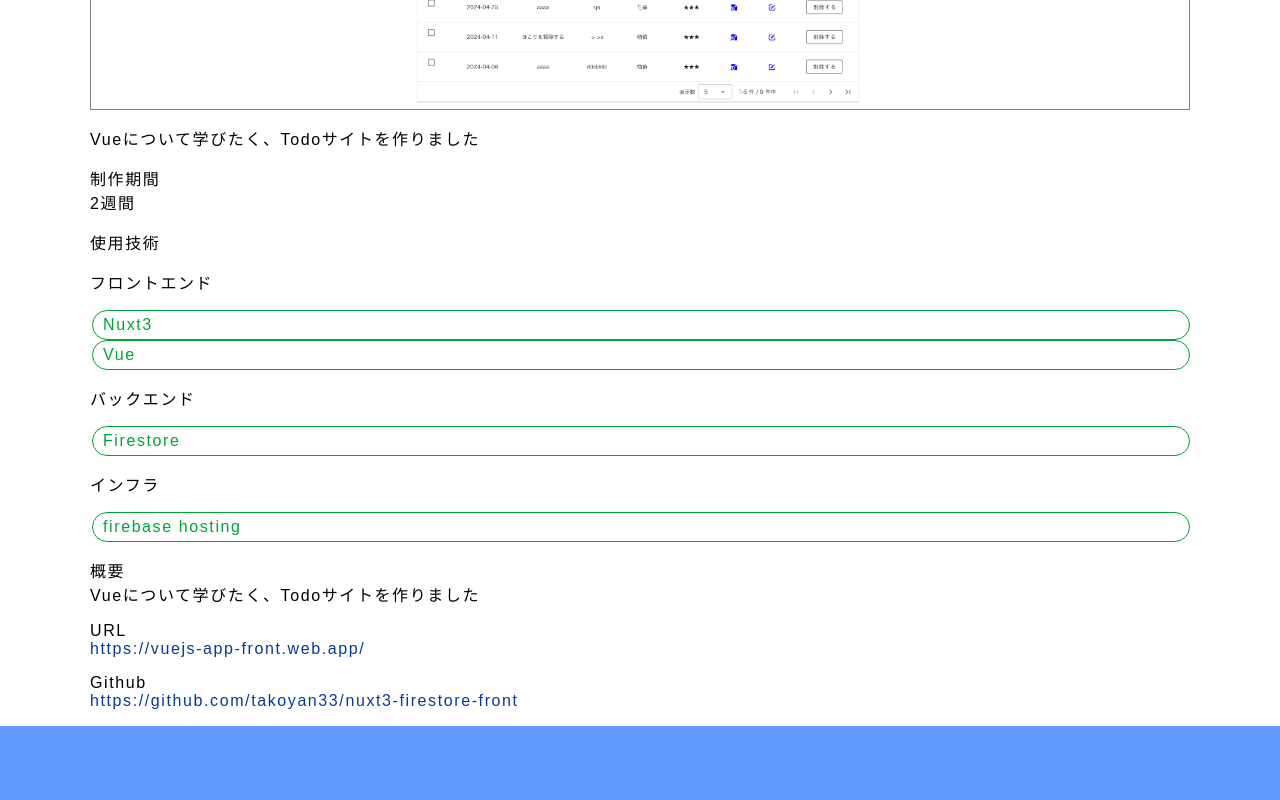
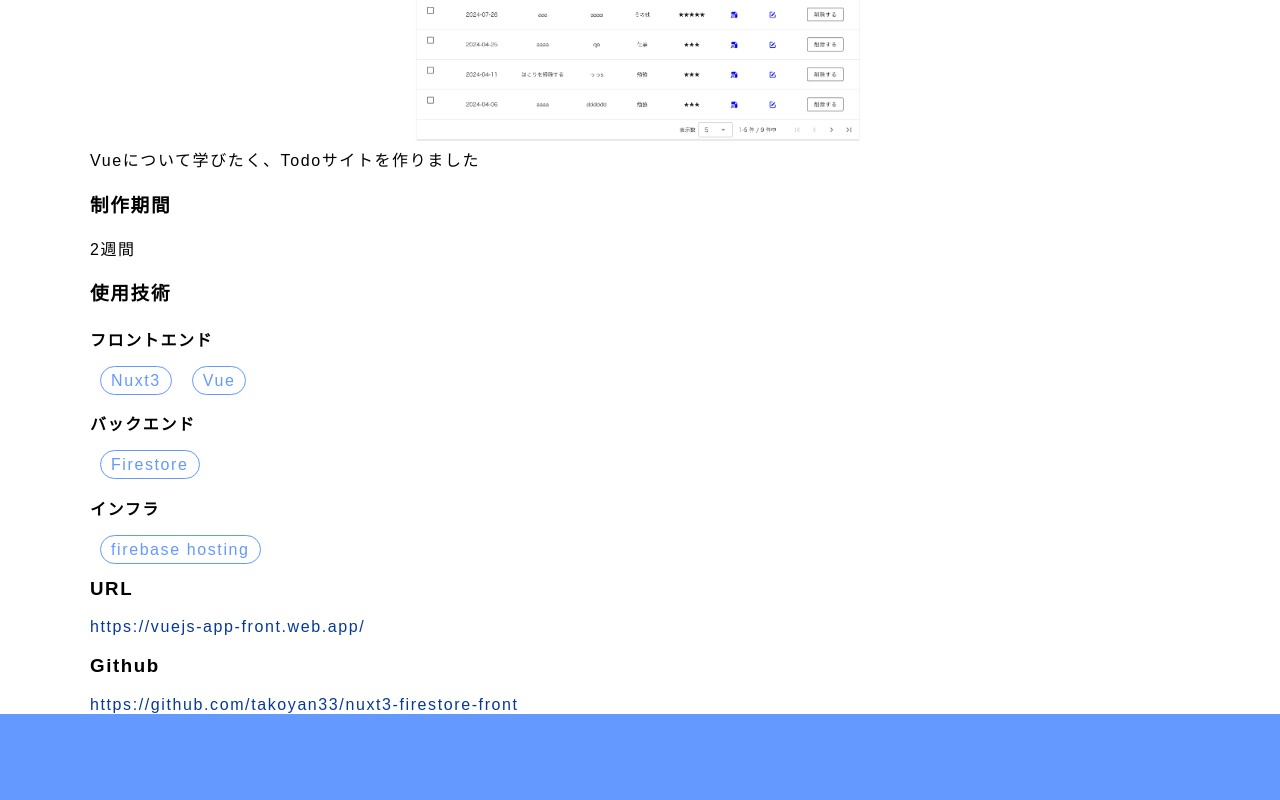
Before and after one commit to takoyan33/nextjs-portfolio, a Next.js app: page /portfolios/1 in a window 1280 px wide. Shown: the part 1540-2340 px from the top of the page. Built offline with nearby package versions, Linux system fonts and the light colour scheme.

Commit message:
fix idページの追加

```diff
--- a/components/Components/ui/PortfolioItem.tsx
+++ b/components/Components/ui/PortfolioItem.tsx
@@ -1,7 +1,5 @@
 import Image from 'next/image'
-import usePortfolioModal from '../parts/usePortfolioModal'
 import Link from 'next/link'
-import { Button } from '@mui/material'
 
 export default function PortfolioItem({
   portfolio_id,
--- a/css/styles.css
+++ b/css/styles.css
@@ -624,7 +624,6 @@ dl dd h2 {
   opacity: 0.7;
 }
 
-
 @media screen and (max-width: 580px) {
   .main__btn {
     padding: 10px 0px;
--- a/pages/portfolios/[id].tsx
+++ b/pages/portfolios/[id].tsx
@@ -7,7 +7,7 @@ import { PORTFOLIO_LIST } from '../../components/Components/data/data'
 
 const Post = () => {
   const router = useRouter()
-  const { id } = router.query
+  const { id }: any = router.query
 
   // const matchPortfolio = PORTFOLIO_LIST.find((portfolioItem) => portfolioItem.id === id)
   return (
@@ -28,10 +28,17 @@ const Post = () => {
               className='portfolioDetail__element__img'
               alt='ポートフォリオ画像'
             />
-
-            <h2 className='portfolioDetail__element__title'>
-              {PORTFOLIO_LIST[id - 1] && PORTFOLIO_LIST[id - 1].name}
-            </h2>
+            <div className='portfolioDetail__element__text'>
+              <h2 className='portfolioDetail__element__title'>
+                {PORTFOLIO_LIST[id - 1] && PORTFOLIO_LIST[id - 1].name}
+              </h2>
+              {PORTFOLIO_LIST[id - 1] &&
+                PORTFOLIO_LIST[id - 1].front_skill.map((skill, index) => (
+                  <li className='portfolioDetail__element__tag' key={index}>
+                    {skill}
+                  </li>
+                ))}
+            </div>
             <h3 className='portfolioDetail__element__subtitle'>About</h3>
             <img
               src={PORTFOLIO_LIST[id - 1] && PORTFOLIO_LIST[id - 1].topImg}
@@ -56,47 +63,40 @@ const Post = () => {
               className='portfolioDetail__element__img'
               alt='ポートフォリオ画像'
             />
-            <p className='portfolioDetail__element__text'>
+            <div className='portfolioDetail__element__text'>
               {PORTFOLIO_LIST[id - 1] && PORTFOLIO_LIST[id - 1].appeal}
-            </p>
+            </div>
 
-            <p className='portfolioDetail__element__text'>
-              制作期間<br></br>
+            <div className='portfolioDetail__element__text'>
+              <h3 className='portfolioDetail__element__subtitle'>制作期間</h3>
               {PORTFOLIO_LIST[id - 1] && PORTFOLIO_LIST[id - 1].time}
-            </p>
+            </div>
             <div className='portfolioDetail__element__text'>
-              使用技術<br></br>
-              <p>フロントエンド</p>
+              <h3 className='portfolioDetail__element__subtitle'>使用技術</h3>
+              <h4>フロントエンド</h4>
               {PORTFOLIO_LIST[id - 1] &&
                 PORTFOLIO_LIST[id - 1].front_skill.map((skill, index) => (
-                  <li className={PORTFOLIO_LIST[id - 1].color} key={index}>
+                  <li className='portfolioDetail__element__tag' key={index}>
                     {skill}
                   </li>
                 ))}
-              <p>バックエンド</p>
+              <h4>バックエンド</h4>
               {PORTFOLIO_LIST[id - 1] &&
                 PORTFOLIO_LIST[id - 1].back_skill.map((skill, index) => (
-                  <li className={PORTFOLIO_LIST[id - 1].color} key={index}>
+                  <li className='portfolioDetail__element__tag' key={index}>
                     {skill}
                   </li>
                 ))}
-              <p>インフラ</p>
+              <h4>インフラ</h4>
               {PORTFOLIO_LIST[id - 1] &&
                 PORTFOLIO_LIST[id - 1].infra_skill.map((skill, index) => (
-                  <li
-                    className={PORTFOLIO_LIST[id - 1] && PORTFOLIO_LIST[id - 1].color}
-                    key={index}
-                  >
+                  <li className='portfolioDetail__element__tag' key={index}>
                     {skill}
                   </li>
                 ))}
             </div>
-            <p className='portfolioDetail__element__text'>
-              概要<br></br>
-              {PORTFOLIO_LIST[id - 1] && PORTFOLIO_LIST[id - 1].about}
-            </p>
-            <p className='portfolioDetail__element__text'>
-              URL
+            <div className='portfolioDetail__element__text'>
+              <h3 className='portfolioDetail__element__subtitle'>URL</h3>
               <a
                 href={PORTFOLIO_LIST[id - 1] && PORTFOLIO_LIST[id - 1].url}
                 className='portfolioDetail__element__link'
@@ -104,9 +104,9 @@ const Post = () => {
               >
                 {PORTFOLIO_LIST[id - 1] && PORTFOLIO_LIST[id - 1].url}
               </a>
-            </p>
-            <p className='portfolioDetail__element__text'>
-              Github
+            </div>
+            <div className='portfolioDetail__element__text'>
+              <h3 className='portfolioDetail__element__subtitle'>Github</h3>
               <a
                 href={PORTFOLIO_LIST[id - 1] && PORTFOLIO_LIST[id - 1].github}
                 className='portfolioDetail__element__link'
@@ -114,7 +114,7 @@ const Post = () => {
               >
                 {PORTFOLIO_LIST[id - 1] && PORTFOLIO_LIST[id - 1].github}
               </a>
-            </p>
+            </div>
           </section>
         </div>
       </nav>
--- a/styles/styles.css
+++ b/styles/styles.css
@@ -697,7 +697,6 @@ dl dd h2 {
   height: 300px;
   -o-object-fit: contain;
      object-fit: contain;
-  border: 1px solid gray;
 }
 .portfolioDetail__element__title {
   text-align: left;
@@ -707,6 +706,14 @@ dl dd h2 {
 }
 .portfolioDetail__element__text {
   text-align: left;
+}
+.portfolioDetail__element__tag {
+  border: 1px solid #6499ff;
+  color: #6499ff;
+  border-radius: 20px;
+  display: inline;
+  padding: 5px 10px;
+  margin: 0px 10px;
 }
 .portfolioDetail__element__link {
   color: #063997;
--- a/styles/styles.scss
+++ b/styles/styles.scss
@@ -849,7 +849,6 @@ dl {
       width: 100%;
       height: 300px;
       object-fit: contain;
-      border: 1px solid gray;
     }
     &__title {
       text-align: left;
@@ -859,6 +858,14 @@ dl {
     }
     &__text {
       text-align: left;
+    }
+    &__tag {
+      border: 1px solid $main-color;
+      color: $main-color;
+      border-radius: 20px;
+      display: inline;
+      padding: 5px 10px;
+      margin: 0px 10px;
     }
     &__link {
       color: $tag-color-4;
```
Also changed, not shown: 2 other files (tests, documents, lock files or other folders).
